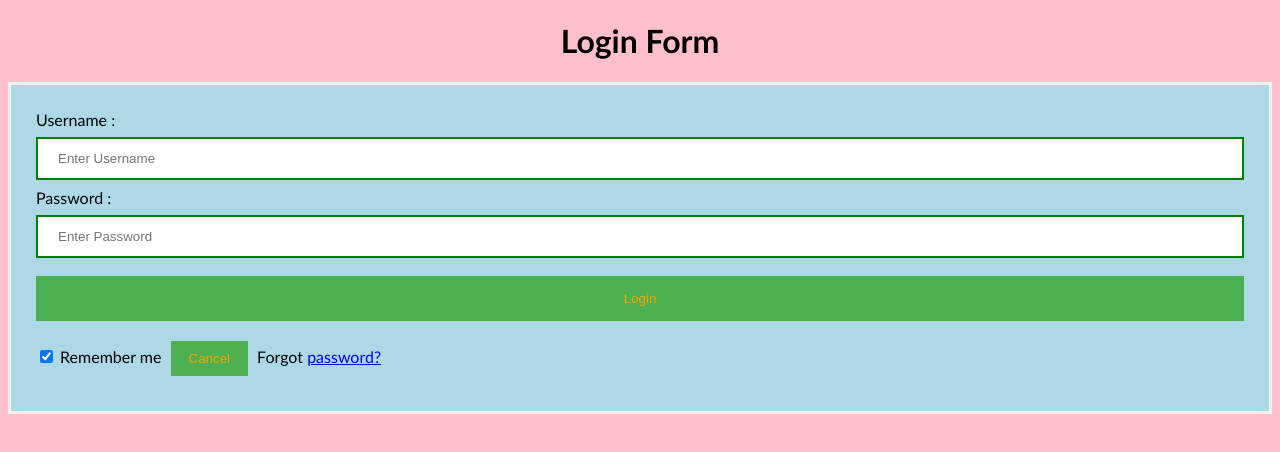
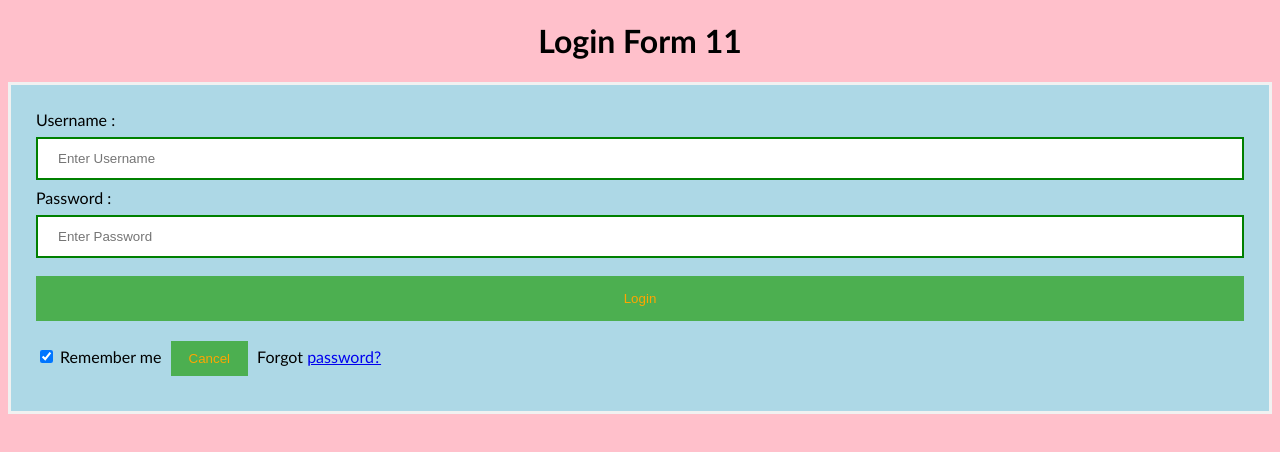
Before and after one commit to tejashwiniteju263/devops_weekend_sep, a plain HTML site: page index.html in a window 1280 px wide. Drawn offline with Linux system fonts and the light colour scheme.

Commit message:
update login form info in index file

```diff
--- a/index.html
+++ b/index.html
@@ -45,7 +45,7 @@ button {
 </style>
 </head>
 <body>
-    <center> <h1> Login Form </h1> </center>
+    <center> <h1> Login Form 11 </h1> </center>
     <form>
         <div class="container">
             <label>Username : </label>
```
